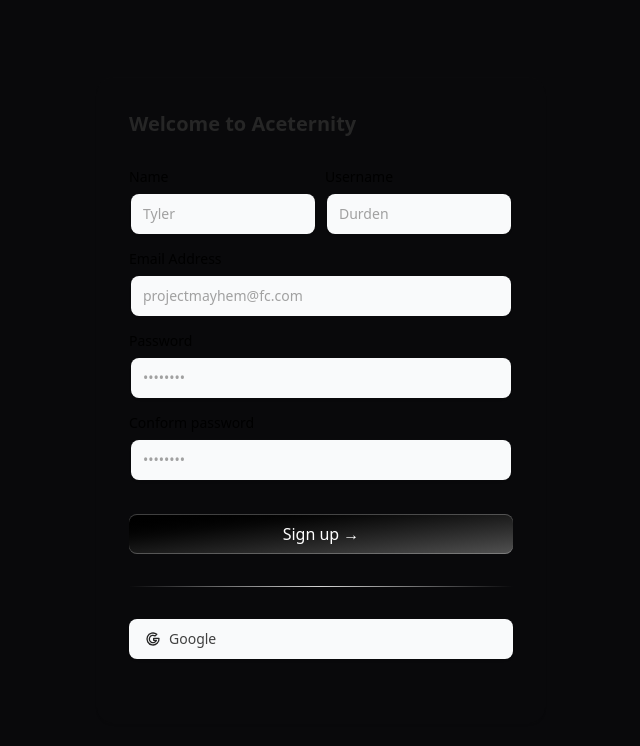
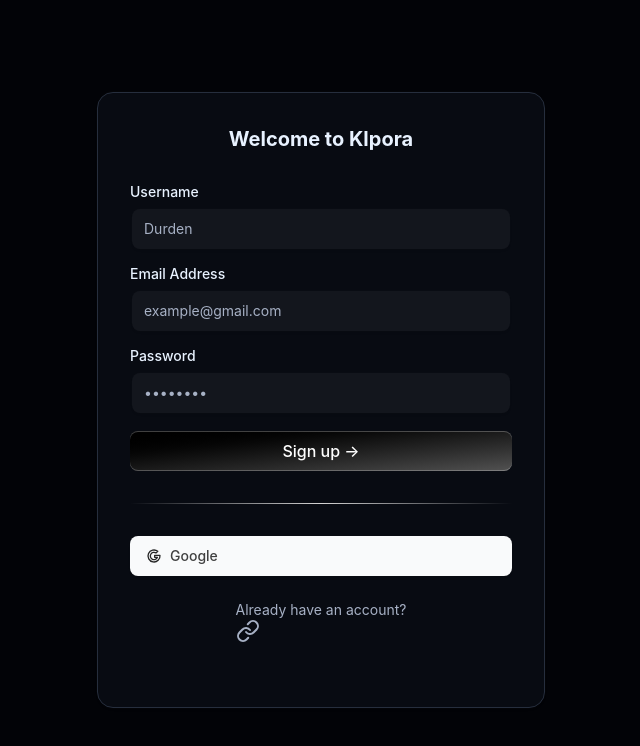
Before and after one commit to lenz-B/klypora-web, a Next.js app: page /register in a window 1280 px wide. Shown: the top 746 px of the page, without its empty margins (319-959 px from the left). Built offline with nearby package versions, Linux system fonts and the light colour scheme.

Commit message:
signup component

```diff
--- a/src/app/(auth)/register/page.tsx
+++ b/src/app/(auth)/register/page.tsx
@@ -3,7 +3,7 @@
 
 const Register = () => {
   return (
-    <div className="min-h-screen flex items-center justify-center dark:bg-black py-12 px-4 sm:px-6 lg:px-8">
+    <div className="min-h-screen flex-center bg-bg-dark py-12 px-4 sm:px-6 lg:px-8">
       <SignupForm/>
     </div>
   )
--- a/src/app/globals.css
+++ b/src/app/globals.css
@@ -2,116 +2,256 @@
 @import "tw-animate-css";
 
 :root {
-  --bg-dark: oklch(0.1 0.015 264);
-  --bg: oklch(0.15 0.015 264);
-  --bg-light: oklch(0.2 0.015 264);
-  --text: oklch(0.96 0.03 264);
-  --text-muted: oklch(0.76 0.03 264);
-  --highlight: oklch(0.5 0.03 264);
+  /* === YOUR CUSTOM DESIGN TOKENS === */
+  /* Background layers (darkest to lightest) */
+  --bg-dark: oklch(0.1 0.015 264);      /* Bottom layer */
+  --bg: oklch(0.15 0.015 264);          /* Main background */
+  --bg-light: oklch(0.2 0.015 264);     /* Cards/elevated surfaces */
+
+  /* Text colors */
+  --text: oklch(0.96 0.03 264);         /* Primary text (100% lightness) */
+  --text-muted: oklch(0.76 0.03 264);   /* Secondary text (70% lightness) */
+  --text-subtle: oklch(0.7 0.03 264);   /* Even more muted text */
+
+  /* Interactive & UI elements */
+  --highlight: oklch(0.97 0.415 44.186);
   --border: oklch(0.92 0.004 286.32);
   --border-muted: oklch(0.3 0.03 264);
-  --gradient: linear-gradient(0deg, var(--bg)95%, var(--bg-light));
-  --gradient-hover: linear-gradient(0deg, var(--bg), var(--bg-light));
-  --primary: oklch(0.21 0.006 285.885);
-  --secondary: oklch(0.967 0.001 286.375);
+
+  /* Semantic colors */
+  --primary: oklch(0.657 0.415 44.186);
+  --secondary: oklch(0.657 .415 224.186);
   --danger: oklch(0.7 0.15 30);
   --warning: oklch(0.7 0.15 100);
   --success: oklch(0.7 0.15 160);
-  --info: oklch(0.7 0.15 260)
+  --info: oklch(0.7 0.15 260);
 
-  --ff: "Inter", sans-serif;
-  --h1: bold 1.25rem/1.4em var(--ff);
-  --h2: bold 1rem/1.4em var(--ff);
-  --p: 1rem/1.4em var(--ff);
-  --p2: .875rem/1.4em var(--ff);
-  --gray100: hsl(0, 0%, 100%);
-  --gray70: hsl(0, 0%, 70%);
-  --gray0: hsl(0, 0%, 0%);
+  /* Typography system */
+  --font-family: "Inter", sans-serif;
+  --heading-large: bold 1.25rem/1.4em var(--font-family);    /* 18px bold */
+  --heading-medium: bold 1rem/1.4em var(--font-family);      /* 16px bold */
+  --body: 1rem/1.4em var(--font-family);                     /* 16px regular */
+  --body-muted: 1rem/1.4em var(--font-family);               /* 16px regular muted */
+  --caption: 0.875rem/1.4em var(--font-family);              /* 14px regular */
 
+  /* Lightness control */
+  --gray-100: hsl(0, 0%, 100%);  /* Full white */
+  --gray-70: hsl(0, 0%, 70%);    /* 70% lightness */
+  --gray-0: hsl(0, 0%, 0%);      /* Full black */
+
+  /* === SHADCN/UI COMPATIBILITY === */
+  /* Map your colors to shadcn variables */
+  --background: var(--bg);
+  --foreground: var(--text);
+  --card: var(--bg-light);
+  --card-foreground: var(--text);
+  --popover: var(--bg-light);
+  --popover-foreground: var(--text);
+  --primary: var(--primary);
+  --primary-foreground: var(--bg);
+  --secondary: var(--secondary);
+  --secondary-foreground: var(--bg);
+  --muted: var(--bg-light);
+  --muted-foreground: var(--text-muted);
+  --accent: var(--highlight);
+  --accent-foreground: var(--text);
+  --destructive: var(--danger);
+  --destructive-foreground: var(--text);
+  --border: var(--border-muted);
+  --input: var(--bg-light);
+  --ring: var(--highlight);
+
+  /* Radius */
   --radius: 0.625rem;
-  --background: oklch(0.141 0.005 285.823);
-  --foreground: oklch(0.985 0 0);
-  --card: oklch(0.21 0.006 285.885);
-  --card-foreground: oklch(0.985 0 0);
-  --popover: oklch(0.21 0.006 285.885);
-  --popover-foreground: oklch(0.985 0 0);
-  --primary: oklch(0.92 0.004 286.32);
-  --primary-foreground: oklch(0.21 0.006 285.885);
-  --secondary: oklch(0.274 0.006 286.033);
-  --secondary-foreground: oklch(0.985 0 0);
-  --muted: oklch(0.274 0.006 286.033);
-  --muted-foreground: oklch(0.705 0.015 286.067);
-  --accent: oklch(0.274 0.006 286.033);
-  --accent-foreground: oklch(0.985 0 0);
-  --destructive: oklch(0.704 0.191 22.216);
-  --border: oklch(1 0 0 / 10%);
-  --input: oklch(1 0 0 / 15%);
-  --ring: oklch(0.552 0.016 285.938);
-  --chart-1: oklch(0.488 0.243 264.376);
-  --chart-2: oklch(0.696 0.17 162.48);
-  --chart-3: oklch(0.769 0.188 70.08);
-  --chart-4: oklch(0.627 0.265 303.9);
-  --chart-5: oklch(0.645 0.246 16.439);
-  --sidebar: oklch(0.21 0.006 285.885);
-  --sidebar-foreground: oklch(0.985 0 0);
-  --sidebar-primary: oklch(0.488 0.243 264.376);
-  --sidebar-primary-foreground: oklch(0.985 0 0);
-  --sidebar-accent: oklch(0.274 0.006 286.033);
-  --sidebar-accent-foreground: oklch(0.985 0 0);
-  --sidebar-border: oklch(1 0 0 / 10%);
-  --sidebar-ring: oklch(0.552 0.016 285.938);
+
+  /* Chart colors */
+  --chart-1: var(--primary);
+  --chart-2: var(--success);
+  --chart-3: var(--warning);
+  --chart-4: var(--info);
+  --chart-5: var(--danger);
+
+  /* Sidebar (if using shadcn sidebar) */
+  --sidebar: var(--bg);
+  --sidebar-foreground: var(--text);
+  --sidebar-primary: var(--primary);
+  --sidebar-primary-foreground: var(--text);
+  --sidebar-accent: var(--bg-light);
+  --sidebar-accent-foreground: var(--text);
+  --sidebar-border: var(--border-muted);
+  --sidebar-ring: var(--highlight);
 }
 
+/* === TAILWIND THEME INTEGRATION === */
 @theme inline {
+  /* Colors */
+  --color-bg-dark: var(--bg-dark);
+  --color-bg: var(--bg);
+  --color-bg-light: var(--bg-light);
+  --color-text: var(--text);
+  --color-text-muted: var(--text-muted);
+  --color-text-subtle: var(--text-subtle);
+  --color-highlight: var(--highlight);
+  --color-border: var(--border);
+  --color-border-muted: var(--border-muted);
+  --color-primary: var(--primary);
+  --color-secondary: var(--secondary);
+  --color-danger: var(--danger);
+  --color-warning: var(--warning);
+  --color-success: var(--success);
+  --color-info: var(--info);
+
+  /* shadcn compatibility */
   --color-background: var(--background);
   --color-foreground: var(--foreground);
-  --font-sans: var(--font-geist-sans);
-  --font-mono: var(--font-geist-mono);
-  --color-sidebar-ring: var(--sidebar-ring);
-  --color-sidebar-border: var(--sidebar-border);
-  --color-sidebar-accent-foreground: var(--sidebar-accent-foreground);
-  --color-sidebar-accent: var(--sidebar-accent);
-  --color-sidebar-primary-foreground: var(--sidebar-primary-foreground);
-  --color-sidebar-primary: var(--sidebar-primary);
-  --color-sidebar-foreground: var(--sidebar-foreground);
-  --color-sidebar: var(--sidebar);
-  --color-chart-5: var(--chart-5);
-  --color-chart-4: var(--chart-4);
-  --color-chart-3: var(--chart-3);
-  --color-chart-2: var(--chart-2);
-  --color-chart-1: var(--chart-1);
+  --color-card: var(--card);
+  --color-card-foreground: var(--card-foreground);
+  --color-popover: var(--popover);
+  --color-popover-foreground: var(--popover-foreground);
+  --color-primary: var(--primary);
+  --color-primary-foreground: var(--primary-foreground);
+  --color-secondary: var(--secondary);
+  --color-secondary-foreground: var(--secondary-foreground);
+  --color-muted: var(--muted);
+  --color-muted-foreground: var(--muted-foreground);
+  --color-accent: var(--accent);
+  --color-accent-foreground: var(--accent-foreground);
+  --color-destructive: var(--destructive);
+  --color-destructive-foreground: var(--destructive-foreground);
+  --color-input: var(--input);
   --color-ring: var(--ring);
-  --color-input: var(--input);
-  --color-border: var(--border);
-  --color-destructive: var(--destructive);
-  --color-accent-foreground: var(--accent-foreground);
-  --color-accent: var(--accent);
-  --color-muted-foreground: var(--muted-foreground);
-  --color-muted: var(--muted);
-  --color-secondary-foreground: var(--secondary-foreground);
-  --color-secondary: var(--secondary);
-  --color-primary-foreground: var(--primary-foreground);
-  --color-primary: var(--primary);
-  --color-popover-foreground: var(--popover-foreground);
-  --color-popover: var(--popover);
-  --color-card-foreground: var(--card-foreground);
-  --color-card: var(--card);
+
+  /* Radius */
   --radius-sm: calc(var(--radius) - 4px);
   --radius-md: calc(var(--radius) - 2px);
   --radius-lg: var(--radius);
   --radius-xl: calc(var(--radius) + 4px);
 
+  /* Fonts */
+  --font-sans: var(--font-family);
+
+  /* Charts */
+  --color-chart-1: var(--chart-1);
+  --color-chart-2: var(--chart-2);
+  --color-chart-3: var(--chart-3);
+  --color-chart-4: var(--chart-4);
+  --color-chart-5: var(--chart-5);
+
+  /* Sidebar */
+  --color-sidebar: var(--sidebar);
+  --color-sidebar-foreground: var(--sidebar-foreground);
+  --color-sidebar-primary: var(--sidebar-primary);
+  --color-sidebar-primary-foreground: var(--sidebar-primary-foreground);
+  --color-sidebar-accent: var(--sidebar-accent);
+  --color-sidebar-accent-foreground: var(--sidebar-accent-foreground);
+  --color-sidebar-border: var(--sidebar-border);
+  --color-sidebar-ring: var(--sidebar-ring);
+
+  /* Shadow */
   --shadow-input:
-  0px 2px 3px -1px rgba(0, 0, 0, 0.1),
-  0px 1px 0px 0px rgba(25, 28, 33, 0.02),
-  0px 0px 0px 1px rgba(25, 28, 33, 0.08);
+    0px 2px 3px -1px rgba(0, 0, 0, 0.1),
+    0px 1px 0px 0px rgba(25, 28, 33, 0.02),
+    0px 0px 0px 1px rgba(25, 28, 33, 0.08);
+}
+
+/* === COMPONENT UTILITIES === */
+@layer components {
+  /* Typography utilities based on your design system */
+  .text-heading-lg {
+    font: var(--heading-large);
+    color: var(--text);
+  }
+
+  .text-heading-md {
+    font: var(--heading-medium);
+    color: var(--text);
+  }
+
+  .text-body {
+    font: var(--body);
+    color: var(--text);
+  }
+
+  .text-body-muted {
+    font: var(--body-muted);
+    color: var(--text-muted);
+  }
+
+  .text-caption {
+    font: var(--caption);
+    color: var(--text-muted);
+  }
+
+  /* Background utilities */
+  .bg-layer-bottom {
+    background-color: var(--bg-dark);
+  }
+
+  .bg-layer-main {
+    background-color: var(--bg);
+  }
+
+  .bg-layer-elevated {
+    background-color: var(--bg-light);
+  }
+
+  /* Card component */
+  .card-base {
+    background-color: var(--bg-light);
+    border: 1px solid var(--border-muted);
+    border-radius: var(--radius);
+    padding: 1.5rem;
+  }
+
+  /* Button variants */
+  .btn-primary {
+    background-color: var(--primary);
+    color: var(--text);
+    padding: 0.75rem 1.5rem;
+    border-radius: calc(var(--radius) - 2px);
+    font-weight: 600;
+    transition: all 0.2s ease;
+  }
+
+  .btn-primary:hover {
+    opacity: 0.9;
+  }
+
+  .btn-secondary {
+    background-color: var(--secondary);
+    color: var(--bg);
+    padding: 0.75rem 1.5rem;
+    border-radius: calc(var(--radius) - 2px);
+    font-weight: 600;
+    transition: all 0.2s ease;
+  }
+
+  .btn-danger {
+    background-color: var(--danger);
+    color: var(--text);
+    padding: 0.75rem 1.5rem;
+    border-radius: calc(var(--radius) - 2px);
+    font-weight: 600;
+    transition: all 0.2s ease;
+  }
 }
 
 @layer base {
   * {
     @apply border-border outline-ring/50;
   }
+
   body {
     @apply bg-background text-foreground;
+    font-family: var(--font-family);
+  }
+
+  /* Set up your background layers */
+  html {
+    background-color: var(--bg-dark);
   }
 }
+
+@utility flex-center {
+  @apply flex justify-center items-center;
+}
--- a/src/components/signup-form.tsx
+++ b/src/components/signup-form.tsx
@@ -8,6 +8,9 @@
   IconBrandGoogle,
   IconBrandOnlyfans,
 } from "@tabler/icons-react";
+import { Link } from "lucide-react";
+
+const TITLE = 'Klpora'
 
 export function SignupForm() {
   const handleSubmit = (e: React.FormEvent<HTMLFormElement>) => {
@@ -15,17 +18,13 @@
     console.log("Form submitted");
   };
   return (
-    <div className="shadow-input mx-auto w-full max-w-md rounded-none p-4 md:rounded-2xl md:p-8 dark:bg-black">
-      <h2 className="text-xl font-bold text-neutral-800 dark:text-neutral-200">
-        Welcome to Aceternity
+    <div className="shadow-input mx-auto w-full max-w-md rounded-none bg-bg border p-4 md:rounded-2xl md:p-8">
+      <h2 className="text-heading-lg flex-center">
+        Welcome to {TITLE}
       </h2>
 
       <form className="my-8" onSubmit={handleSubmit}>
         <div className="mb-4 flex flex-col space-y-2 md:flex-row md:space-y-0 md:space-x-2">
-          <LabelInputContainer>
-            <Label htmlFor="name">Name</Label>
-            <Input id="name" placeholder="Tyler" type="text" />
-          </LabelInputContainer>
           <LabelInputContainer>
             <Label htmlFor="username">Username</Label>
             <Input id="username" placeholder="Durden" type="text" />
@@ -33,19 +32,11 @@
         </div>
         <LabelInputContainer className="mb-4">
           <Label htmlFor="email">Email Address</Label>
-          <Input id="email" placeholder="projectmayhem@fc.com" type="email" />
+          <Input id="email" placeholder="example@gmail.com" type="email" />
         </LabelInputContainer>
         <LabelInputContainer className="mb-4">
           <Label htmlFor="password">Password</Label>
           <Input id="password" placeholder="••••••••" type="password" />
-        </LabelInputContainer>
-        <LabelInputContainer className="mb-8">
-          <Label htmlFor="password">Conform password</Label>
-          <Input
-            id="password"
-            placeholder="••••••••"
-            type="password"
-          />
         </LabelInputContainer>
 
         <button
@@ -70,6 +61,15 @@
             <BottomGradient />
           </button>
         </div>
+
+        <div className="flex-center">
+          <p className="text-caption text-text-muted text-center mt-6">
+            Already have an account?{" "}
+            <Link className="text-primary hover:underline ">
+              Sign in
+            </Link>
+          </p>
+        </div>
       </form>
     </div>
   );
@@ -77,9 +77,13 @@
 
 const BottomGradient = () => {
   return (
+    // <>
+    //   <span className="absolute inset-x-0 -bottom-px block h-px w-full bg-gradient-to-r from-transparent via-cyan-500 to-transparent opacity-0 transition duration-500 group-hover/btn:opacity-100" />
+    //   <span className="absolute inset-x-10 -bottom-px mx-auto block h-px w-1/2 bg-gradient-to-r from-transparent via-indigo-500 to-transparent opacity-0 blur-sm transition duration-500 group-hover/btn:opacity-100" />
+    // </>
     <>
-      <span className="absolute inset-x-0 -bottom-px block h-px w-full bg-gradient-to-r from-transparent via-cyan-500 to-transparent opacity-0 transition duration-500 group-hover/btn:opacity-100" />
-      <span className="absolute inset-x-10 -bottom-px mx-auto block h-px w-1/2 bg-gradient-to-r from-transparent via-indigo-500 to-transparent opacity-0 blur-sm transition duration-500 group-hover/btn:opacity-100" />
+    <span className="absolute inset-x-0 -bottom-px block h-px w-full bg-gradient-to-r from-transparent via-highlight to-transparent opacity-0 transition duration-500 group-hover/btn:opacity-100" />
+    <span className="absolute inset-x-10 -bottom-px mx-auto block h-px w-1/2 bg-gradient-to-r from-transparent via-primary to-transparent opacity-0 blur-sm transition duration-500 group-hover/btn:opacity-100" />
     </>
   );
 };
--- a/src/components/ui/input.tsx
+++ b/src/components/ui/input.tsx
@@ -2,35 +2,33 @@
 import * as React from "react";
 import { cn } from "@/lib/utils";
 import { useMotionTemplate, useMotionValue, motion } from "motion/react";
-import { input } from "motion/react-m";
 
 export interface InputProps
   extends React.InputHTMLAttributes<HTMLInputElement> {}
 
 const Input = React.forwardRef<HTMLInputElement, InputProps>(
   ({ className, type, ...props }, ref) => {
-    const radius = 100; // change this to increase the rdaius of the hover effect
+    const radius = 100; // change this to increase the radius of the hover effect
     const [visible, setVisible] = React.useState(false);
-
     let mouseX = useMotionValue(0);
     let mouseY = useMotionValue(0);
 
     function handleMouseMove({ currentTarget, clientX, clientY }: any) {
       let { left, top } = currentTarget.getBoundingClientRect();
-
       mouseX.set(clientX - left);
       mouseY.set(clientY - top);
     }
+
     return (
       <motion.div
         style={{
           background: useMotionTemplate`
-        radial-gradient(
-          ${visible ? radius + "px" : "0px"} circle at ${mouseX}px ${mouseY}px,
-          #3b82f6,
-          transparent 80%
-        )
-      `,
+            radial-gradient(
+              ${visible ? radius + "px" : "0px"} circle at ${mouseX}px ${mouseY}px,
+              var(--highlight),
+              transparent 80%
+            )
+          `,
         }}
         onMouseMove={handleMouseMove}
         onMouseEnter={() => setVisible(true)}
@@ -40,7 +38,7 @@
         <input
           type={type}
           className={cn(
-            `shadow-input dark:placeholder-text-neutral-600 flex h-10 w-full rounded-md border-none bg-gray-50 px-3 py-2 text-sm text-black transition duration-400 group-hover/input:shadow-none file:border-0 file:bg-transparent file:text-sm file:font-medium placeholder:text-neutral-400 focus-visible:ring-[2px] focus-visible:ring-neutral-400 focus-visible:outline-none disabled:cursor-not-allowed disabled:opacity-50 dark:bg-zinc-800 dark:text-white dark:shadow-[0px_0px_1px_1px_#404040] dark:focus-visible:ring-neutral-600`,
+            `shadow-input flex h-10 w-full rounded-md border-none bg-bg-light px-3 py-2 text-sm text-text transition duration-400 group-hover/input:shadow-none file:border-0 file:bg-transparent file:text-sm file:font-medium placeholder:text-text-muted focus-visible:ring-[2px] focus-visible:ring-highlight focus-visible:outline-none disabled:cursor-not-allowed disabled:opacity-50`,
             className,
           )}
           ref={ref}
@@ -51,6 +49,6 @@
     );
   },
 );
+
 Input.displayName = "Input";
-
 export { Input };
--- a/src/components/ui/label.tsx
+++ b/src/components/ui/label.tsx
@@ -1,7 +1,6 @@
 "use client";
 import * as React from "react";
 import * as LabelPrimitive from "@radix-ui/react-label";
-
 import { cn } from "@/lib/utils";
 
 const Label = React.forwardRef<
@@ -11,12 +10,12 @@
   <LabelPrimitive.Root
     ref={ref}
     className={cn(
-      "text-sm font-medium text-black dark:text-white leading-none peer-disabled:cursor-not-allowed peer-disabled:opacity-70",
+      "text-sm font-medium text-text leading-none peer-disabled:cursor-not-allowed peer-disabled:opacity-70",
       className
     )}
     {...props}
   />
 ));
+
 Label.displayName = LabelPrimitive.Root.displayName;
-
 export { Label };
--- /dev/null
+++ b/tailwind.config.ts
@@ -0,0 +1,99 @@
+/** @type {import('tailwindcss').Config} */
+module.exports = {
+  darkMode: ["class"],
+  content: [
+    './pages/**/*.{js,jsx}',
+    './components/**/*.{js,jsx}',
+    './app/**/*.{js,jsx}',
+    './src/**/*.{js,jsx}',
+  ],
+  theme: {
+    extend: {
+      colors: {
+        // Your custom color system
+        'bg-dark': 'var(--bg-dark)',
+        'bg': 'var(--bg)',
+        'bg-light': 'var(--bg-light)',
+        'text': 'var(--text)',
+        'text-muted': 'var(--text-muted)',
+        'text-subtle': 'var(--text-subtle)',
+        'highlight': 'var(--highlight)',
+        'border-muted': 'var(--border-muted)',
+        'danger': 'var(--danger)',
+        'warning': 'var(--warning)',
+        'success': 'var(--success)',
+        'info': 'var(--info)',
+
+        // shadcn compatibility (keep these for shadcn components)
+        background: "hsl(var(--background))",
+        foreground: "hsl(var(--foreground))",
+        card: {
+          DEFAULT: "hsl(var(--card))",
+          foreground: "hsl(var(--card-foreground))"
+        },
+        popover: {
+          DEFAULT: "hsl(var(--popover))",
+          foreground: "hsl(var(--popover-foreground))"
+        },
+        primary: {
+          DEFAULT: "hsl(var(--primary))",
+          foreground: "hsl(var(--primary-foreground))"
+        },
+        secondary: {
+          DEFAULT: "hsl(var(--secondary))",
+          foreground: "hsl(var(--secondary-foreground))"
+        },
+        muted: {
+          DEFAULT: "hsl(var(--muted))",
+          foreground: "hsl(var(--muted-foreground))"
+        },
+        accent: {
+          DEFAULT: "hsl(var(--accent))",
+          foreground: "hsl(var(--accent-foreground))"
+        },
+        destructive: {
+          DEFAULT: "hsl(var(--destructive))",
+          foreground: "hsl(var(--destructive-foreground))"
+        },
+        border: "hsl(var(--border))",
+        input: "hsl(var(--input))",
+        ring: "hsl(var(--ring))",
+        chart: {
+          "1": "hsl(var(--chart-1))",
+          "2": "hsl(var(--chart-2))",
+          "3": "hsl(var(--chart-3))",
+          "4": "hsl(var(--chart-4))",
+          "5": "hsl(var(--chart-5))",
+        },
+        sidebar: {
+          DEFAULT: "hsl(var(--sidebar))",
+          foreground: "hsl(var(--sidebar-foreground))",
+          primary: "hsl(var(--sidebar-primary))",
+          "primary-foreground": "hsl(var(--sidebar-primary-foreground))",
+          accent: "hsl(var(--sidebar-accent))",
+          "accent-foreground": "hsl(var(--sidebar-accent-foreground))",
+          border: "hsl(var(--sidebar-border))",
+          ring: "hsl(var(--sidebar-ring))",
+        },
+      },
+      fontFamily: {
+        sans: ['Inter', 'system-ui', 'sans-serif'],
+      },
+      fontSize: {
+        'heading-lg': ['1.25rem', { lineHeight: '1.4', fontWeight: '700' }],
+        'heading-md': ['1rem', { lineHeight: '1.4', fontWeight: '700' }],
+        'body': ['1rem', { lineHeight: '1.4', fontWeight: '400' }],
+        'caption': ['0.875rem', { lineHeight: '1.4', fontWeight: '400' }],
+      },
+      borderRadius: {
+        lg: "var(--radius)",
+        md: "calc(var(--radius) - 2px)",
+        sm: "calc(var(--radius) - 4px)",
+      },
+      boxShadow: {
+        input: "var(--shadow-input)",
+      },
+    },
+  },
+  plugins: [require("tailwindcss-animate")],
+}
```
